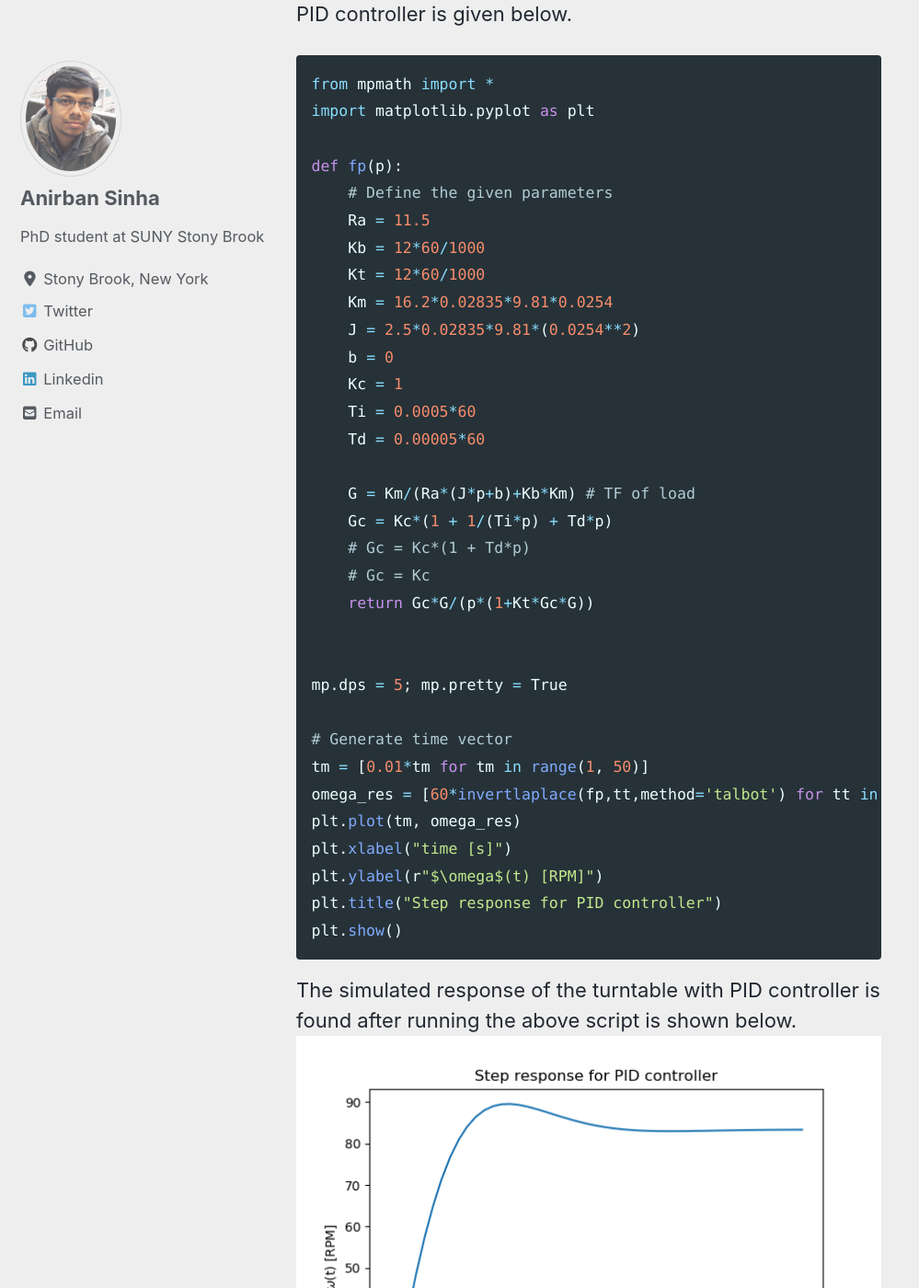
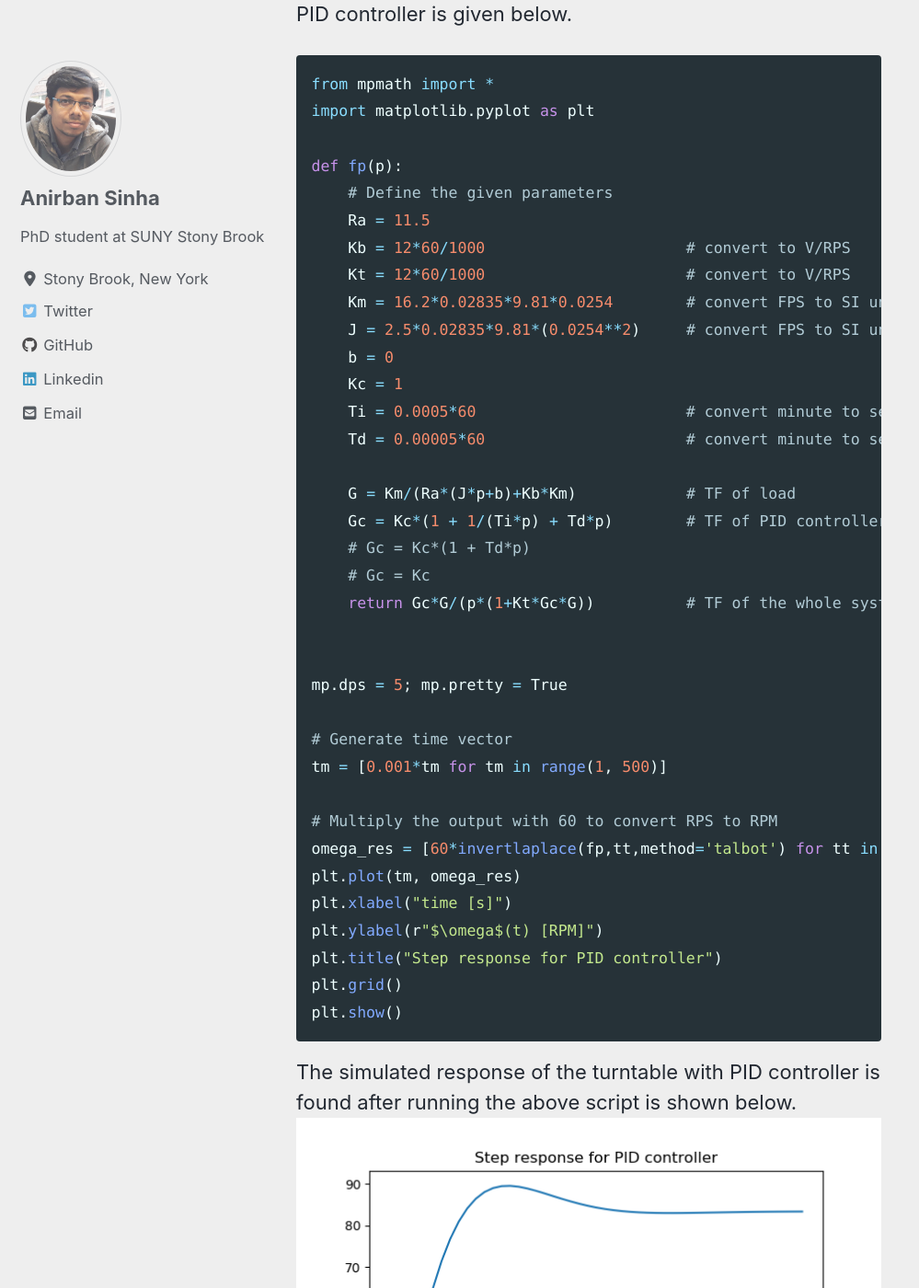
Before and after one commit to mattsinbot/mattsinbot.github.io, a Jekyll site: the page built from _posts/2019-12-7-PID2.md, in a window 1280 px wide and 1400 px high, scrolled down 2268 px. Shown: the whole window at 92% size, without its empty margins (0-999 px from the left). Built offline with Jekyll 4.4.1, drawn with Linux system fonts in a browser that asks for light colours; cached includes are drawn as plain includes; nearby versions of some CDN libraries; formulas are drawn with MathJax 3; comment, search, counter and statistics services are not loaded.

Commit message:
PID post2 updated with python script and plot

````diff
--- a/_posts/2019-12-7-PID2.md
+++ b/_posts/2019-12-7-PID2.md
@@ -47,31 +47,34 @@
 def fp(p):
     # Define the given parameters
     Ra = 11.5
-    Kb = 12*60/1000
-    Kt = 12*60/1000
-    Km = 16.2*0.02835*9.81*0.0254
-    J = 2.5*0.02835*9.81*(0.0254**2)
+    Kb = 12*60/1000                      # convert to V/RPS
+    Kt = 12*60/1000                      # convert to V/RPS
+    Km = 16.2*0.02835*9.81*0.0254        # convert FPS to SI unit
+    J = 2.5*0.02835*9.81*(0.0254**2)     # convert FPS to SI unit
     b = 0
     Kc = 1
-    Ti = 0.0005*60
-    Td = 0.00005*60
+    Ti = 0.0005*60                       # convert minute to second
+    Td = 0.00005*60                      # convert minute to second
 
-    G = Km/(Ra*(J*p+b)+Kb*Km) # TF of load
-    Gc = Kc*(1 + 1/(Ti*p) + Td*p)
+    G = Km/(Ra*(J*p+b)+Kb*Km)            # TF of load
+    Gc = Kc*(1 + 1/(Ti*p) + Td*p)        # TF of PID controller
     # Gc = Kc*(1 + Td*p)
     # Gc = Kc
-    return Gc*G/(p*(1+Kt*Gc*G))
+    return Gc*G/(p*(1+Kt*Gc*G))          # TF of the whole system
 
 
 mp.dps = 5; mp.pretty = True
 
 # Generate time vector
-tm = [0.01*tm for tm in range(1, 50)]
-omega_res = [60*invertlaplace(fp,tt,method='talbot') for tt in tm]
+tm = [0.001*tm for tm in range(1, 500)]
+
+# Multiply the output with 60 to convert RPS to RPM
+omega_res = [60*invertlaplace(fp,tt,method='talbot') for tt in tm] # RPM
 plt.plot(tm, omega_res)
 plt.xlabel("time [s]")
 plt.ylabel(r"$\omega$(t) [RPM]")
 plt.title("Step response for PID controller")
+plt.grid()
 plt.show()
 ```
 The simulated response of the turntable with PID controller is found after running the above script is shown below.
````
Also changed, not shown: 1 other file.
